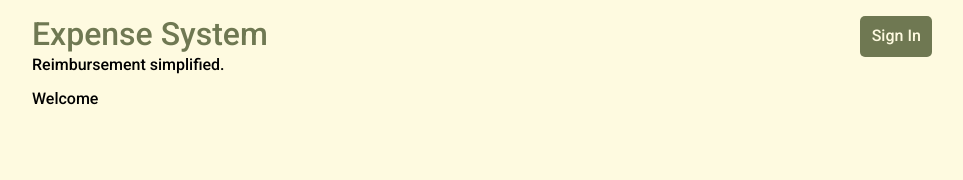
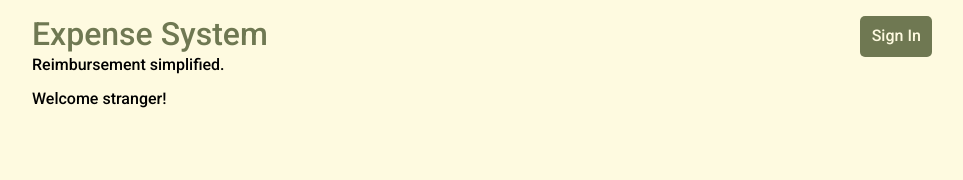
Before and after one commit to mleone10/expense-system, a React (Create React App) app in the folder client/: page / in a window 1280 px wide. Shown: the top 180 px of the page, without its empty margins (158-1121 px from the left). Built offline with nearby package versions, Linux system fonts and the light colour scheme.

Commit message:
Add sign out button, debounce auth callback page

```diff
--- a/client/src/App.css
+++ b/client/src/App.css
@@ -56,6 +56,7 @@ body {
   background-color: #6f7852;
   padding: 0.7em;
   border-radius: 5px;
+  border-width: 0px;
   text-decoration: none;
 }
 
--- a/client/src/App.js
+++ b/client/src/App.js
@@ -26,7 +26,7 @@ function AppHeader() {
         </p>
       </div>
       <div className="header-block">
-        <SignInButton />
+        {useAuth().isSignedIn() ? <SignOutButton /> : <SignInButton />}
       </div>
     </header>
   )
@@ -36,7 +36,7 @@ function AppContent() {
   return (
     <div className="app-content">
       <Routes>
-        <Route path="/" element={<AuthenticatedApp />} />
+        <Route path="/" element={useAuth().isSignedIn() ? <AuthenticatedApp /> : <UnauthenticatedApp />} />
         <Route path="/auth/callback" element={<AuthCallback />} />
       </Routes>
     </div>
@@ -55,36 +55,55 @@ function AppFooter() {
 function SignInButton() {
   const signInLink = `https://auth.expense.mleone.dev/login?client_id=6ka3m790cv5hrhjdqt2ju89v45&response_type=code&scope=email+openid+profile&redirect_uri=${process.env.NODE_ENV === "development" ? 'http://localhost:3000' : 'https://expense.mleone.dev'}/auth/callback`
   return (
-    <a href={signInLink} className="header-button" >
-      Sign In
+    <a href={signInLink}>
+      <button className="header-button">
+        Sign In
+      </button>
     </a>
+  )
+}
+
+function SignOutButton() {
+  return (
+    <button className="header-button" onClick={useAuth().signOut}>
+      Sign Out
+    </button>
   )
 }
 
 function AuthenticatedApp() {
   return (
     <div>
-      Welcome
+      Welcome known user!
+    </div>
+  )
+}
+
+function UnauthenticatedApp() {
+  return (
+    <div>
+      Welcome stranger!
     </div>
   )
 }
 
 function AuthCallback() {
-  let auth = useAuth();
+  const auth = useAuth();
+  const signIn = auth.signIn;
+  const code = new URLSearchParams(window.location.search).get("code");
 
   useEffect(() => {
-    let code = new URLSearchParams(window.location.search).get("code");
     fetch(`/api/token?code=${code}`)
       .then(res => res.json())
       .then(
         (result) => {
-          auth.signIn(result.token);
+          signIn(result.token);
         },
         (error) => {
           console.log(`Failed to exchange authorization code: ${error}`)
         }
       )
-  }, [auth])
+  }, [code, signIn])
 
   if (auth.isSignedIn()) {
     return <Navigate to="/" />
--- a/client/src/AuthContext.tsx
+++ b/client/src/AuthContext.tsx
@@ -1,4 +1,4 @@
-import { createContext, useContext, useState, ReactNode } from 'react';
+import { createContext, useContext, useState, useCallback, ReactNode } from 'react';
 
 interface AuthContextType {
   isSignedIn: () => boolean;
@@ -11,19 +11,20 @@ const AuthContext = createContext<AuthContextType>(null!);
 function AuthProvider({ children }: { children: ReactNode }) {
   let [token, setToken] = useState<string>("");
 
-  let isSignedIn = () => {
-    console.log("Evaluating token")
-    return token !== "";
-  }
+  let isSignedIn = useCallback(
+    () => {
+      return token !== "";
+    }, [token]);
 
-  let signIn = (token: string) => {
-    setToken(token);
-  }
+  let signIn = useCallback(
+    (token: string) => {
+      setToken(token);
+    }, []);
 
-  let signOut = () => {
-    console.log("Signing out user")
-    setToken("");
-  }
+  let signOut = useCallback(
+    () => {
+      setToken("");
+    }, []);
 
   let value = { isSignedIn, signIn, signOut };
 
```
